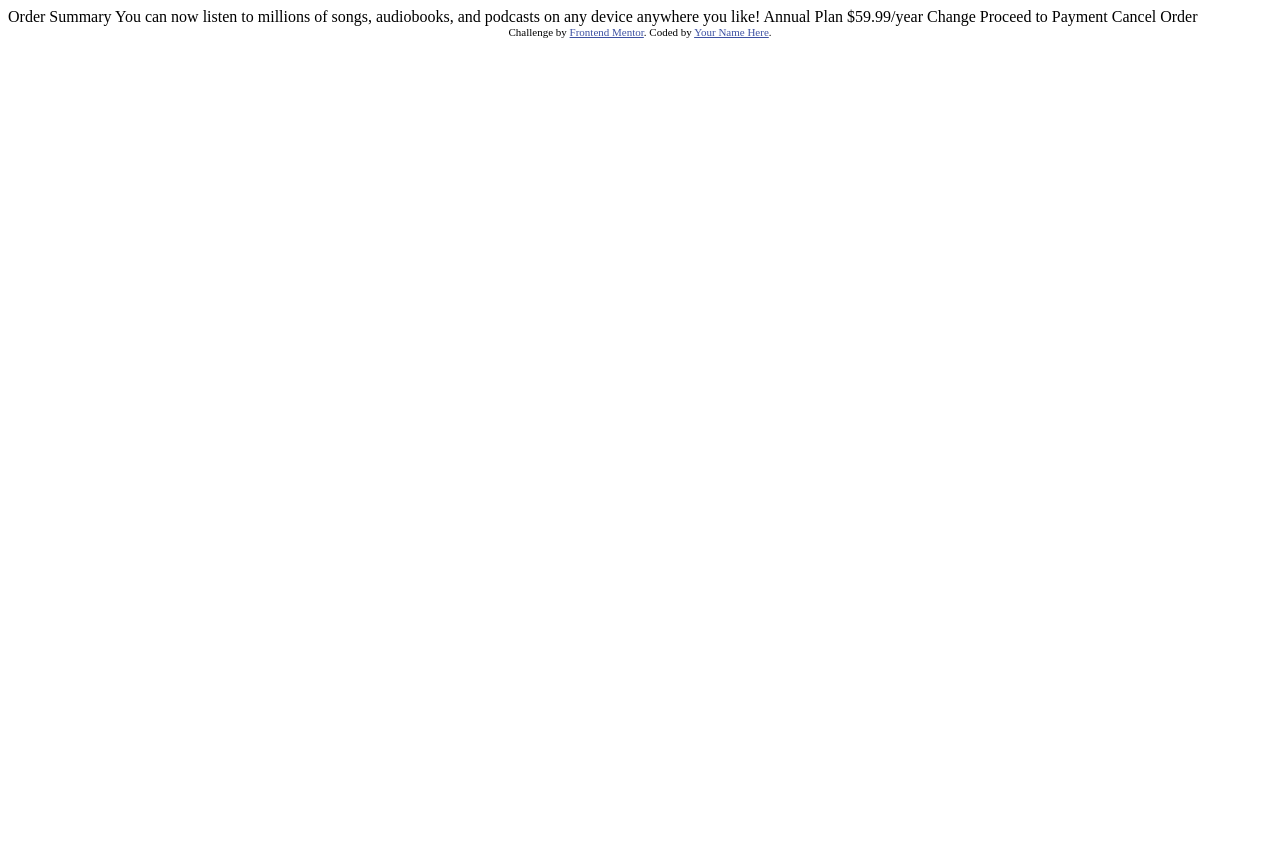
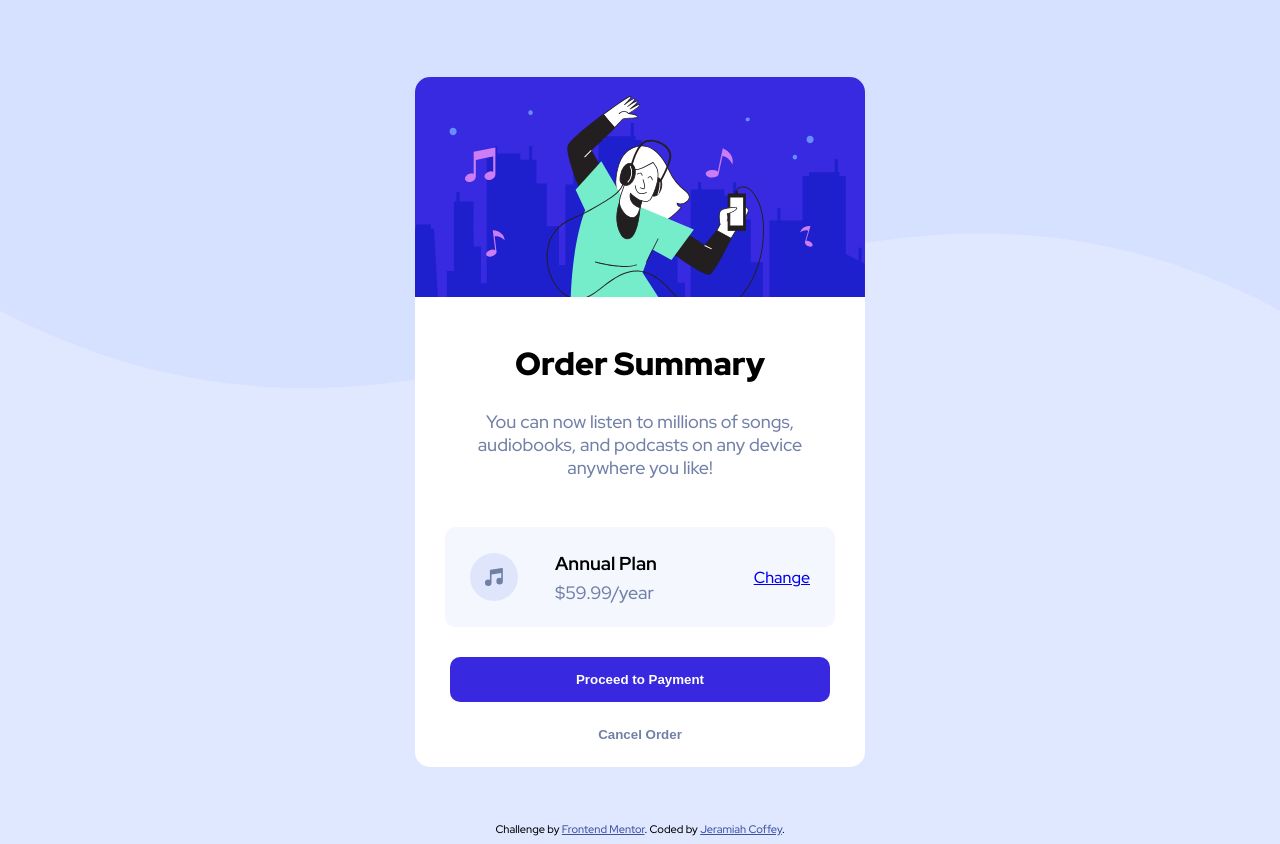
Before and after one commit to jeramiahgcoffey/order-summary-component, a plain HTML site: page index.html in a window 1280 px wide. Before the commit the page ends 800 px from the top, so only its background shows below. Drawn offline with Linux system fonts and the light colour scheme.

Commit message:
Basic styling
Ω

'

```diff
--- a/index.html
+++ b/index.html
@@ -1,37 +1,70 @@
 <!DOCTYPE html>
 <html lang="en">
     <head>
-  <meta charset="UTF-8">
-  <meta name="viewport" content="width=device-width, initial-scale=1.0"> <!-- displays site properly based on user's device -->
+        <meta charset="UTF-8" />
+        <meta name="viewport" content="width=device-width, initial-scale=1.0" />
+        <!-- displays site properly based on user's device -->
 
-  <link rel="icon" type="image/png" sizes="32x32" href="./images/favicon-32x32.png">
+        <link
+            rel="icon"
+            type="image/png"
+            sizes="32x32"
+            href="./images/favicon-32x32.png"
+        />
+        <link rel="preconnect" href="https://fonts.googleapis.com" />
+        <link rel="preconnect" href="https://fonts.gstatic.com" crossorigin />
+        <link
+            href="https://fonts.googleapis.com/css2?family=Red+Hat+Display:wght@500;700;900&display=swap"
+            rel="stylesheet"
+        />
+        <link rel="stylesheet" href="styles.css" />
 
         <title>Frontend Mentor | Order summary card</title>
 
         <!-- Feel free to remove these styles or customise in your own stylesheet 👍 -->
         <style>
-    .attribution { font-size: 11px; text-align: center; }
-    .attribution a { color: hsl(228, 45%, 44%); }
+            .attribution {
+                font-size: 11px;
+                text-align: center;
+            }
+            .attribution a {
+                color: hsl(228, 45%, 44%);
+            }
         </style>
     </head>
     <body>
+        <div class="content">
+            <img class="hero" src="images/illustration-hero.svg" />
 
-  Order Summary
+            <div class="summary">
+                <h2>Order Summary</h2>
+                <p>
+                    You can now listen to millions of songs, audiobooks, and
+                    podcasts on any device anywhere you like!
+                </p>
+            </div>
 
-  You can now listen to millions of songs, audiobooks, and podcasts on any
-  device anywhere you like!
-
-  Annual Plan
-  $59.99/year
-
-  Change
-
-  Proceed to Payment
-  Cancel Order
-
+            <div class="plan">
+                <img alt="music icon" src="images/icon-music.svg" />
+                <div class="plan-text">
+                    <h3>Annual Plan</h3>
+                    <p>$59.99/year</p>
+                </div>
+                <a href="#" class="change-plan">Change</a>
+            </div>
+            <div class="confirmation-buttons">
+                <button class="proceed">Proceed to Payment</button>
+                <button class="cancel">Cancel Order</button>
+            </div>
+        </div>
         <div class="attribution">
-    Challenge by <a href="https://www.frontendmentor.io?ref=challenge" target="_blank">Frontend Mentor</a>.
-    Coded by <a href="#">Your Name Here</a>.
+            Challenge by
+            <a
+                href="https://www.frontendmentor.io?ref=challenge"
+                target="_blank"
+                >Frontend Mentor</a
+            >. Coded by
+            <a href="https://github.com/jeramiahgcoffey">Jeramiah Coffey</a>.
         </div>
     </body>
 </html>
--- /dev/null
+++ b/styles.css
@@ -0,0 +1,100 @@
+html {
+    margin: 0 0 0 0;
+}
+
+body {
+    font-family: "Red Hat Display", sans-serif;
+    background-color: hsl(225, 100%, 94%);
+    background-image: url("images/pattern-background-desktop.svg");
+    background-size: 100%;
+    background-repeat: no-repeat;
+    display: grid;
+    /* grid-template-columns: 1fr 10fr 1fr; */
+    grid-template-columns: 1fr;
+    grid-template-rows: 1fr 800px 1fr;
+    justify-items: center;
+    align-items: center;
+    text-align: center;
+}
+
+h2 {
+    font-weight: 900;
+    font-size: 32px;
+    margin: 15px 0 25px 0;
+}
+
+h3 {
+    font-weight: 700;
+    margin-bottom: 5px;
+}
+
+p {
+    font-size: 18px;
+    font-weight: 500;
+    color: hsl(224, 23%, 55%);
+    margin-top: 0;
+}
+
+.content {
+    /* grid-column: 2; */
+    grid-row: 2;
+    max-width: 450px;
+    display: grid;
+    background-color: white;
+    border-radius: 15px;
+    overflow: hidden;
+    align-items: center;
+}
+
+.summary {
+    padding: 30px 50px 0 50px;
+}
+
+.plan {
+    border-radius: 10px;
+    margin: 30px;
+    padding: 5px 25px;
+    background-color: hsl(225, 100%, 98%);
+    display: grid;
+    grid-template-columns: 1fr 2fr 1fr;
+    align-items: center;
+    justify-content: center;
+}
+
+.plan-text {
+    text-align: left;
+}
+
+.change-plan {
+    text-align: right;
+}
+
+.attribution {
+    /* grid-column: 2; */
+    grid-row: 3;
+}
+
+.confirmation-buttons {
+    display: grid;
+    justify-items: center;
+}
+
+button {
+    margin-bottom: 10px;
+    border-radius: 10px;
+    border: none;
+    padding: 15px 28%;
+    display: block;
+    font-weight: 700;
+}
+
+.proceed {
+    background-color: hsl(245, 75%, 52%);
+    color: white;
+}
+
+.cancel {
+    background-color: transparent;
+    color: hsl(224, 23%, 55%);
+    font-weight: 700;
+}
```
Lines whose indentation alone changed are shown as unchanged.
